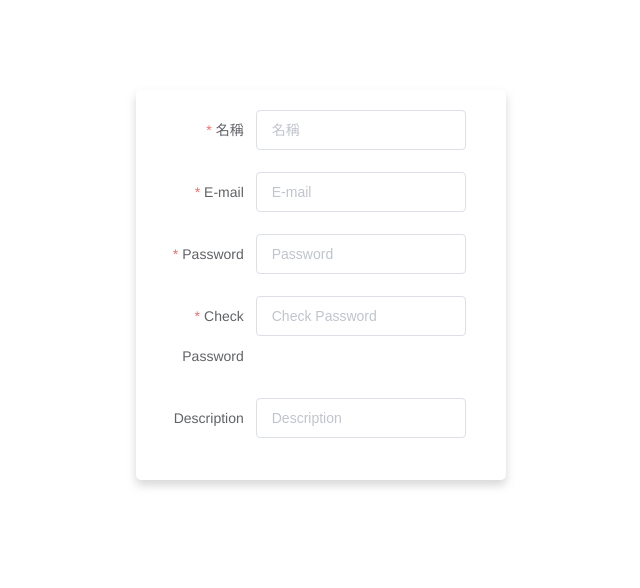
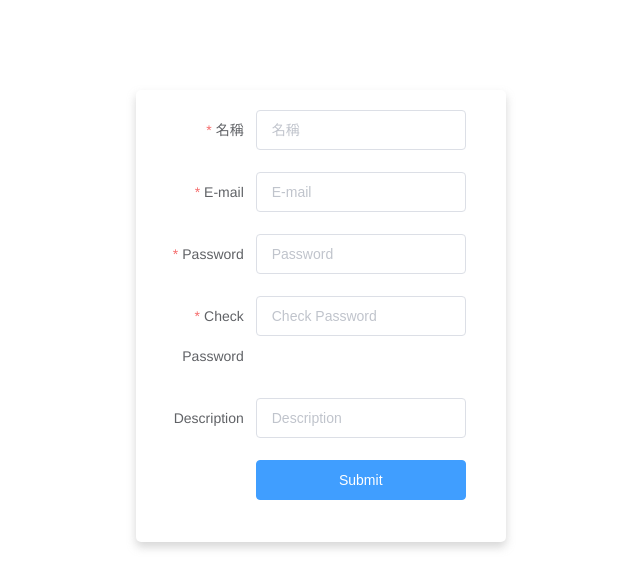
Before and after one commit to Evalin123/vue-client, a Vue app: page /register in a window 1280 px wide. Shown: the top 588 px of the page, without its empty margins (327-967 px from the left). Built offline with nearby package versions, Linux system fonts and the light colour scheme.

Commit message:
validate before submit

```diff
--- a/src/views/Register.vue
+++ b/src/views/Register.vue
@@ -7,7 +7,7 @@
           :model="registerUser"
           status-icon
           :rules="rules"
-          ref="registerUser"
+          ref="registerForm"
           label-width="100px"
           class="registerForm"
         >
@@ -25,6 +25,9 @@
           </el-form-item>
           <el-form-item label="Description" prop="description">
             <el-input type="text" v-model="registerUser.description" placeholder="Description"></el-input>
+          </el-form-item>
+          <el-form-item>
+            <el-button type="primary" class="submit_btn" @click = "submitForm('registerForm')">Submit</el-button>
           </el-form-item>
         </el-form>
       </div>
@@ -119,6 +122,7 @@ export default {
   },
   methods: {
     submitForm(formName) {
+      console.log(formName)
       this.$refs[formName].validate(valid => {
         if (valid) {
           alert("submit!");
```
